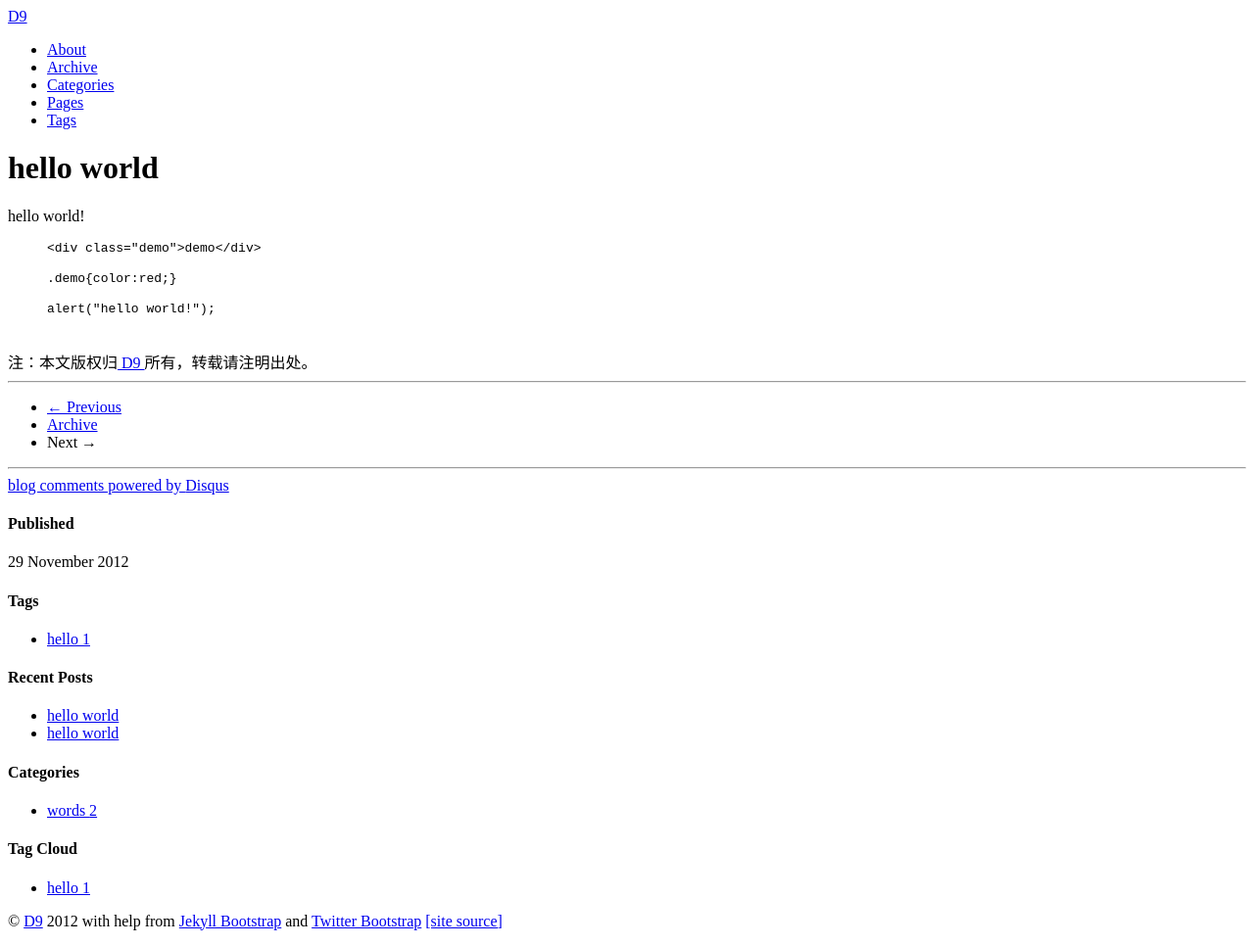
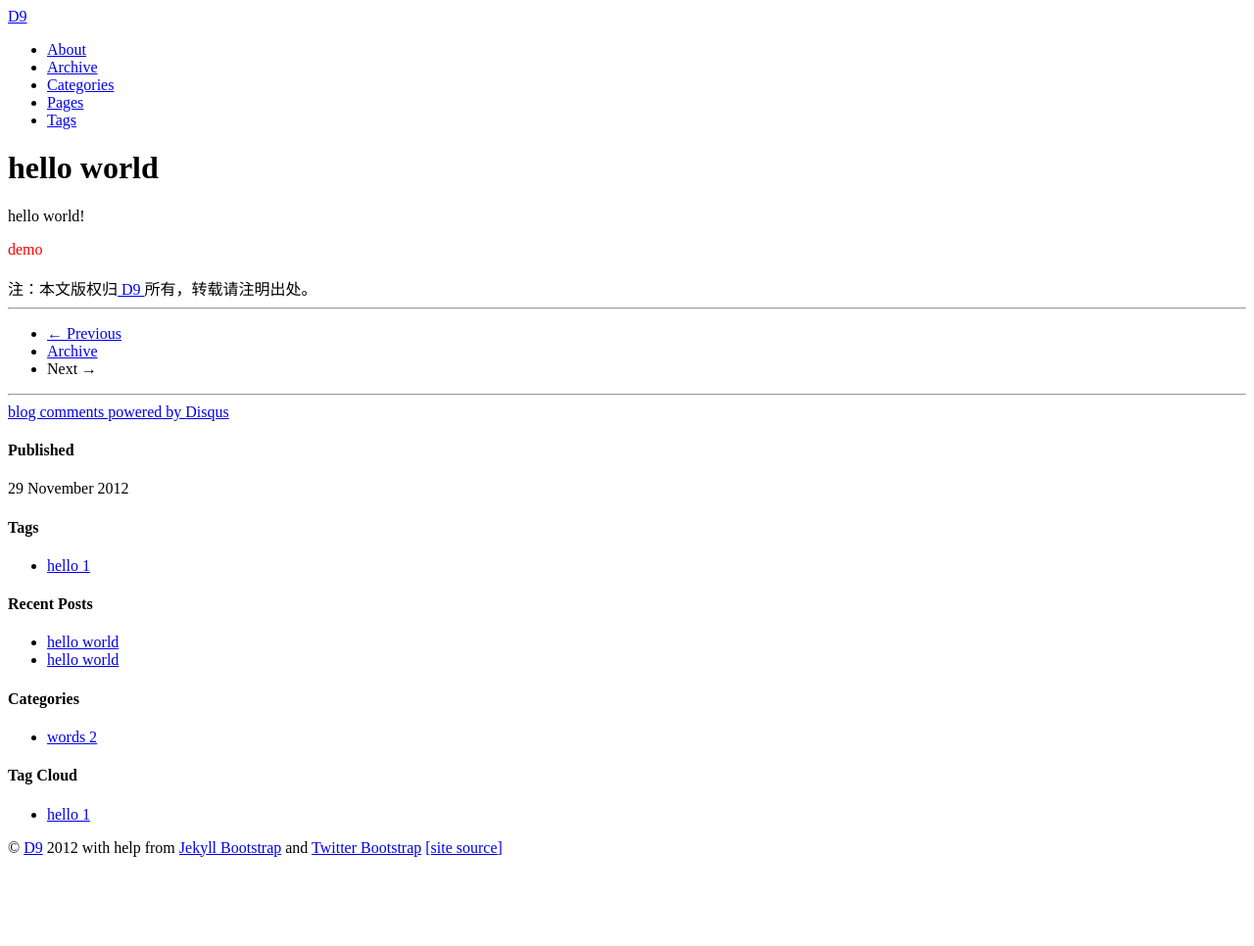
Before and after one commit to d9/d9.github.com, a Jekyll site: the page built from _posts/2012-11-29-hello-world.md, in a window 1280 px wide. Shown: the whole page at 98% size. Built offline with Jekyll 4.4.1, drawn with Linux system fonts in a browser that asks for light colours; nearby versions of some CDN libraries; library files that are not in the unit come from our copies; comment, search, counter and statistics services are not loaded; after the commit the page ends 900 px from its top, so only the background shows below that.

Commit message:
post update

```diff
--- a/_posts/2012-11-29-hello-world.md
+++ b/_posts/2012-11-29-hello-world.md
@@ -9,14 +9,10 @@ tags: [hello]
 {% include JB/setup %}
 
 hello world!
-{% highlight html %}
-<div class="demo">demo</div>
-{% endhighlight %}
 
-{% highlight css %}
+<div class="preview" id="preview">
+	<div class="demo">demo</div>
+</div>
+<style type="text/css" id="cssR">
 .demo{color:red;}
-{% endhighlight %}
-
-{% highlight javascript %}
-alert("hello world!");
-{% endhighlight %}
+</style>
```
